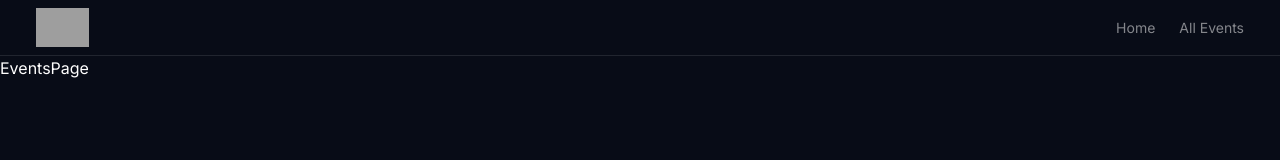
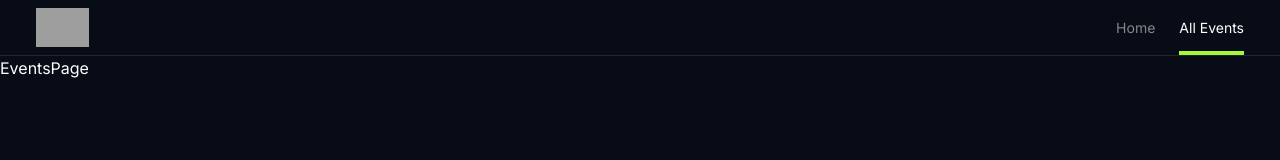
Before and after one commit to szvitek/bg-evento, a Next.js app: page /events/all in a window 1280 px wide. Shown: the top 160 px of the page. Built offline with nearby package versions, Linux system fonts and the light colour scheme; grey boxes are pictures that could not be loaded.

Commit message:
feat(Header): active links, clsx, framer-motion

```diff
--- a/src/components/header.tsx
+++ b/src/components/header.tsx
@@ -1,6 +1,10 @@
+'use client';
+
 import Link from 'next/link';
 import Logo from './logo';
-import Home from '@/app/page';
+import { usePathname } from 'next/navigation';
+import clsx from 'clsx';
+import { motion } from 'framer-motion';
 
 const routes = [
   { name: 'Home', path: '/' },
@@ -8,17 +12,31 @@ const routes = [
 ];
 
 export default function Header() {
+  const activePathname = usePathname();
   return (
     <header className="flex items-center justify-between border-b border-white/10 h-14 px-3 sm:px-9">
       <Logo />
-      <nav>
-        <ul className="flex gap-x-6 text-sm">
+      <nav className="h-full">
+        <ul className="flex gap-x-6 text-sm h-full">
           {routes.map((route) => (
             <li
               key={route.path}
-              className="text-white/50 hover:text-white transition"
+              className={clsx(
+                'hover:text-white transition relative flex items-center',
+                {
+                  'text-white': activePathname === route.path,
+                  'text-white/50': activePathname !== route.path,
+                }
+              )}
             >
               <Link href={route.path}>{route.name}</Link>
+
+              {activePathname === route.path && (
+                <motion.div
+                  layoutId="header-active-link"
+                  className="bg-accent h-1 w-full absolute bottom-0"
+                ></motion.div>
+              )}
             </li>
           ))}
         </ul>
```
Also changed, not shown: package.json (+7 -5 lines), 1 other file (tests, documents, lock files or other folders).
